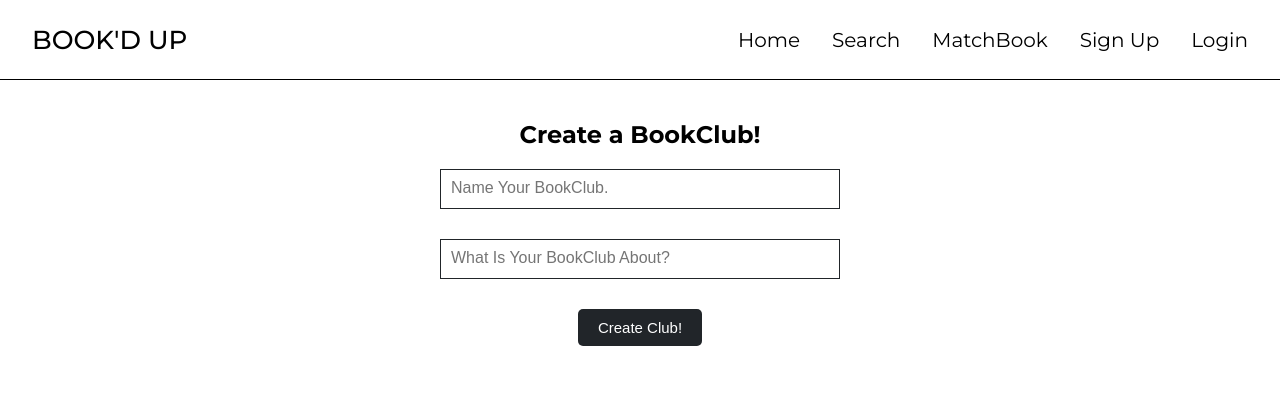
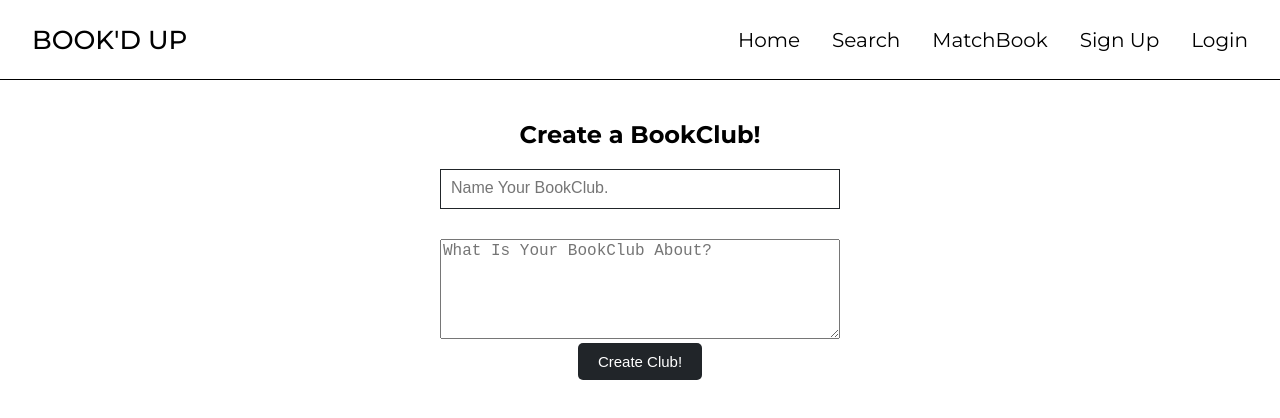
Before and after one commit to salmy101/Bookd-Up-Final, a React (Create React App) app in the folder react-front-end/: page /create in a window 1280 px wide. Shown: the top 418 px of the page. Built offline with nearby package versions, Linux system fonts and the light colour scheme; the HTML template or start-up script is replaced by a standard one.

Commit message:
add create club button and fix club creation form

```diff
--- a/react-front-end/src/routes/create.js
+++ b/react-front-end/src/routes/create.js
@@ -46,14 +46,15 @@ export default function Create() {
           </div>
 
           <div className="form-container">
-            <input
+            <textarea
+            className="textarea"
               type="text"
               name="description"
               placeholder="What Is Your BookClub About?"
               onChange={(e) => {
                 setClubDescription(e.target.value);
               }}
-            ></input>
+            ></textarea>
           </div>
         </form>
 
--- a/react-front-end/src/routes/create.scss
+++ b/react-front-end/src/routes/create.scss
@@ -61,3 +61,7 @@ input {
   border-radius: 5px;
   transition: 0.3s;
 }
+.textarea{
+  width: 400px;
+  height: 100px;
+}
--- a/react-front-end/src/routes/profile.js
+++ b/react-front-end/src/routes/profile.js
@@ -45,6 +45,10 @@ export default function Profile() {
     });
   }, []);
 
+  const create = () => {
+    navigate("/create")
+  }
+
   const getClubs = (clubs) => {
     return clubs.map(club => {
       return (
@@ -75,6 +79,9 @@ export default function Profile() {
       <h1>{user && user.first_name} {user && user.last_name}</h1>
       <h2>Book Clubs:</h2>
       <h3>Created clubs:</h3>
+      <div className="cta-box">
+            <button onClick={create} className="cta-button">Start a Bookclub</button>
+          </div>
       {clubs.created && clubs.created.length > 0 && getClubs(clubs.created)}
       <h3>Joined clubs:</h3>
       {clubs.joined && clubs.joined.length > 0 && getClubs(clubs.joined)}
--- a/react-front-end/src/routes/search.js
+++ b/react-front-end/src/routes/search.js
@@ -1,8 +1,12 @@
-import React from "react";
+import React, {useContext, useEffect} from "react";
 import BookCard from "../components/BookCard";
 import "./search.scss";
+import { UserContext } from "../context/UserContext";
+import { useNavigate } from "react-router-dom";
 
 const Search = () => {
+
+
   return (
     <section className="search-section">
       <div className="search-form">
--- a/react-front-end/src/routes/search2.js
+++ b/react-front-end/src/routes/search2.js
@@ -1,12 +1,24 @@
-import React, { useState } from "react";
+import React, { useState, useEffect, useContext } from "react";
 import { cleanUpSearchResults, getBooksBySearch } from "../helpers/booksAPI";
 import { addToShelf } from "../helpers/database";
+import { UserContext } from "../context/UserContext";
+import { useNavigate } from "react-router-dom";
 
 export default function Search() {
+  const { user } = useContext(UserContext);
+  const navigate = useNavigate();
+
+useEffect(() => {
+  if (!user) {
+    navigate('/login');
+  }
+}, [])
 
   const [search, setSearch] = useState('');
   const [page, setPage] = useState(1);
   const [result, setResult] = useState([]);
+
+
 
   const startSearch = () => {
     getBooksBySearch(search, page)
@@ -29,6 +41,8 @@ export default function Search() {
     });
   }
 
+
+
   return (
     <div style={{marginTop: '100px', marginLeft: '50px', marginBottom: '100px'}}>
       <h2>This is the Search!</h2>
```
